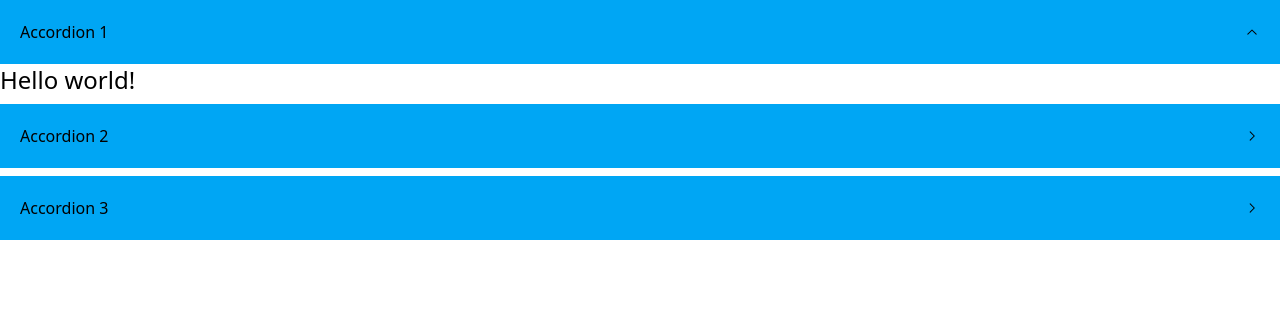
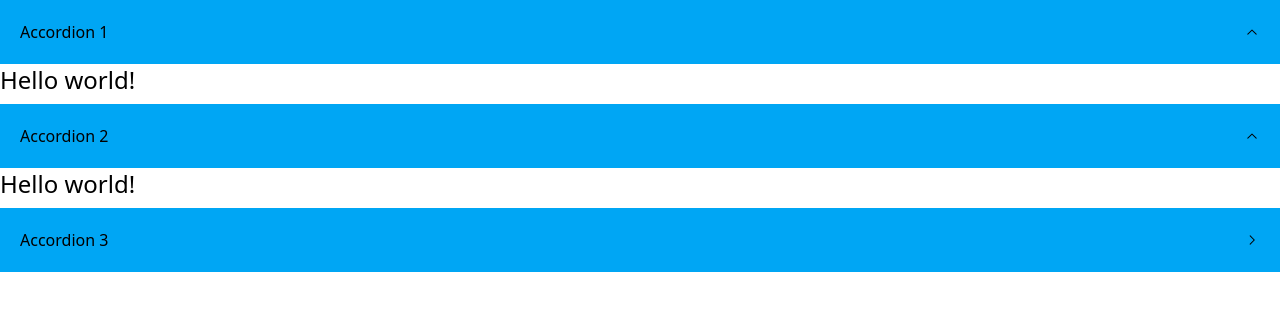
Before and after one commit to Hasan-Elmaghraby/accordion_component, a React (Vite) app: page / in a window 1280 px wide. Shown: the top 310 px of the page. Built offline with nearby package versions, Linux system fonts and the light colour scheme.

Commit message:
create default active keys

```diff
--- a/src/App.tsx
+++ b/src/App.tsx
@@ -21,7 +21,7 @@ function App() {
       content: <p className="text-2xl">{text}</p>,
     },
   ];
-  return <Accordion items={items} defaultActiveKey={["1"]} />;
+  return <Accordion items={items} defaultActiveKeys={["1", "2"]} />;
 }
 
 export default App;
--- a/src/components/Accordion.tsx
+++ b/src/components/Accordion.tsx
@@ -6,40 +6,39 @@ import type { AccordionProps } from "./AccordionProps";
 export const Accordion: React.FC<AccordionProps> = ({
   disabledCollapse,
   items,
-  defaultActiveKey,
+  defaultActiveKeys,
   hiddenIcon,
   icon,
+  toggleAccordion = false,
 }) => {
-  const [isOpen, setIsOpen] = useState<
-    number | string | number[] | string[] | null
-  >([]);
+  const [isOpen, setIsOpen] = useState<(number | string)[]>([]);
 
-  const handleClick = (currentIndex: number) => {
+  const handleClick = (currentIndex: number | string) => {
     if (
       Array.isArray(disabledCollapse) &&
-      disabledCollapse.some((key) => key === items[currentIndex].id)
+      disabledCollapse.some((key) => key === items[currentIndex as number].id)
     ) {
       return;
     }
-    setIsOpen((currentExpandedIndex) =>
-      currentExpandedIndex === currentIndex ? null : currentIndex
+
+    setIsOpen((prevOpen) =>
+      toggleAccordion
+        ? prevOpen.includes(currentIndex)
+          ? []
+          : [currentIndex]
+        : prevOpen.includes(currentIndex)
+        ? prevOpen.filter((key) => key !== currentIndex)
+        : [...prevOpen, currentIndex]
     );
   };
 
   useEffect(() => {
-    items.map((item, index) => {
-      if (
-        Array.isArray(defaultActiveKey) &&
-        defaultActiveKey.some((key) => key === item.id)
-      ) {
-        setIsOpen(() => {
-          return index;
-        });
-      }
-    });
-  }, [items, defaultActiveKey]);
+    if (Array.isArray(defaultActiveKeys)) {
+      setIsOpen(toggleAccordion ? [defaultActiveKeys[0]] : defaultActiveKeys);
+    }
+  }, [defaultActiveKeys, toggleAccordion]);
 
-  const renderedItems = items.map((item, index) => {
+  const renderedItems = items.map((item) => {
     const classes = classnames(
       "flex justify-between items-center bg-sky-500 hover:bg-sky-700 p-5 cursor-pointer transition delay-150 duration-300 ease-in-out",
       {
@@ -48,7 +47,8 @@ export const Accordion: React.FC<AccordionProps> = ({
           (disabledCollapse as (string | number)[]).includes(item.id),
       }
     );
-    const isExpanded = index === isOpen;
+
+    const isExpanded = isOpen.includes(item.id);
 
     const defaultIcon = isExpanded ? <GoChevronUp /> : <GoChevronRight />;
     const content = isExpanded && (
@@ -62,7 +62,7 @@ export const Accordion: React.FC<AccordionProps> = ({
 
     return (
       <div className="" key={item.id}>
-        <div onClick={() => handleClick(index)} className={classes}>
+        <div onClick={() => handleClick(item.id)} className={classes}>
           {item.label}
           {hiddenIcon ? null : customIcon || defaultIcon}
         </div>
--- a/src/components/AccordionProps.ts
+++ b/src/components/AccordionProps.ts
@@ -3,7 +3,8 @@ export interface AccordionProps {
   disabledCollapse?: string[] | number[] | null;
   hiddenIcon?: boolean;
   icon?: React.ReactNode;
-  defaultActiveKey?: string[] | number[] | null;
+  defaultActiveKeys?: string[] | number[] | null;
+  toggleAccordion?: boolean;
   items: {
     id: number | string;
     label: string;
```
